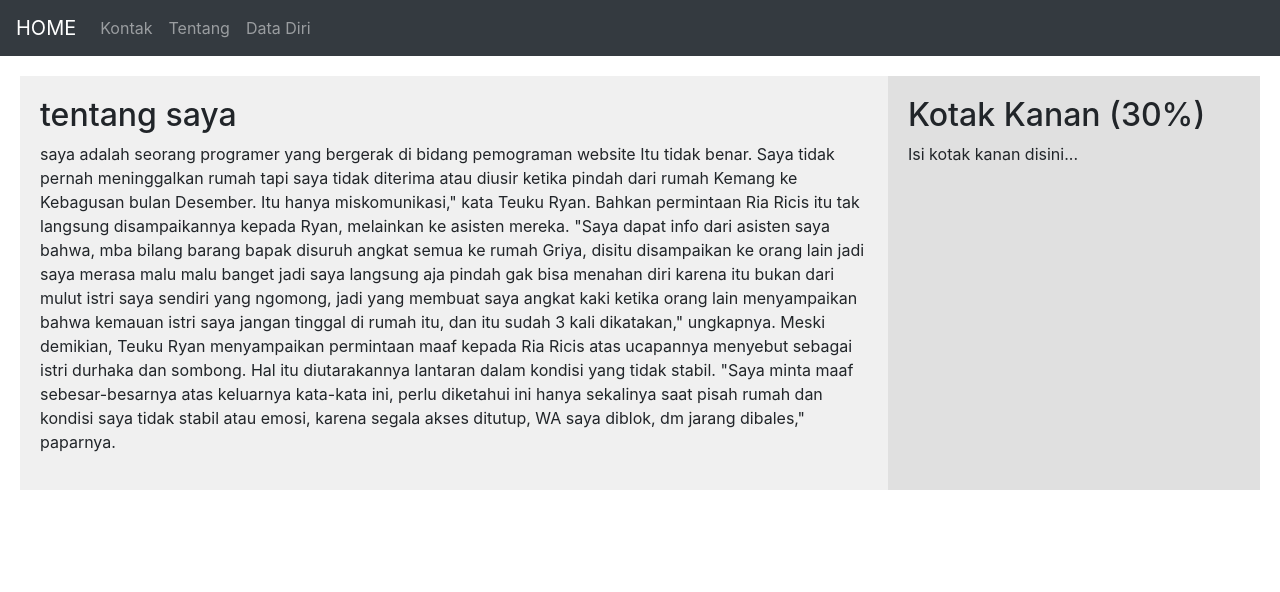
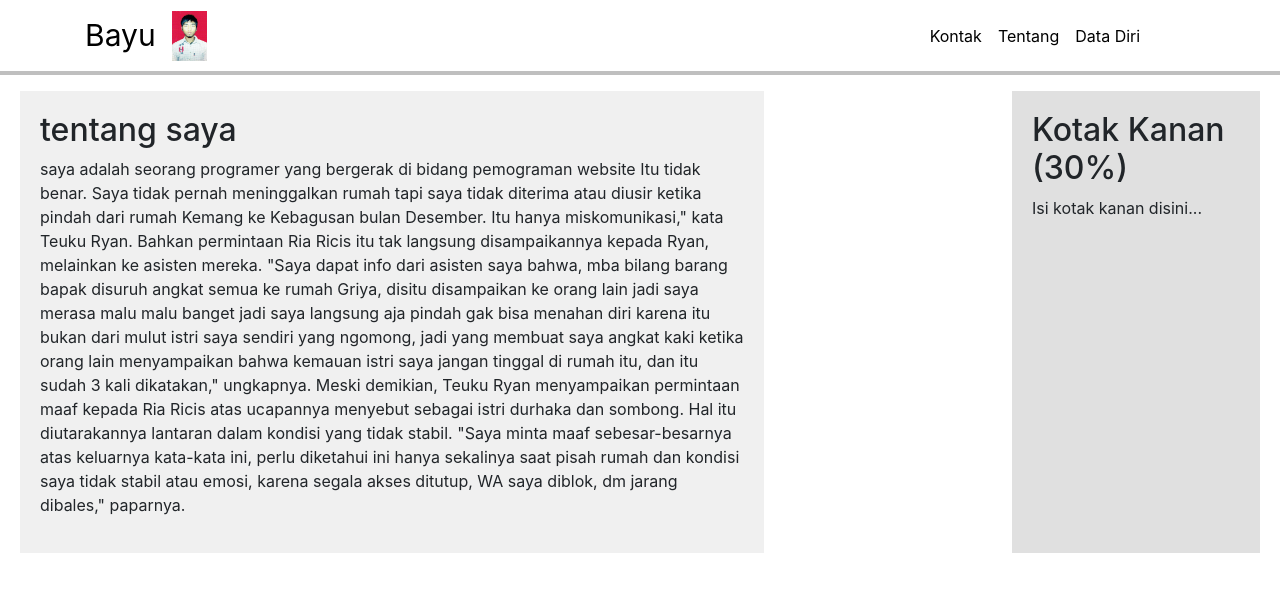
Before and after one commit to bayuwisnu92/portofolio, a plain HTML site: page index.html in a window 1280 px wide. Drawn offline with nearby package versions, Linux system fonts and the light colour scheme.

Commit message:
add navbar

```diff
--- a/index.html
+++ b/index.html
@@ -10,13 +10,15 @@
 </head>
 <body>
 
-<nav class="navbar navbar-expand-lg navbar-dark bg-dark">
-  <a class="navbar-brand" href="#">HOME</a>
+<nav class="navbar navbar-expand-lg ">
+  <div class="container">
+  <a class="navbar-brand fs-6 fw-bold" href="#">Bayu</a>
+  <img src="image/bayu.JPG" width="35px" height="50px" alt="">
   <button class="navbar-toggler" type="button" data-toggle="collapse" data-target="#navbarNav" aria-controls="navbarNav" aria-expanded="false" aria-label="Toggle navigation">
     <span class="navbar-toggler-icon"></span>
   </button>
   <div class="collapse navbar-collapse" id="navbarNav">
-    <ul class="navbar-nav">
+    <ul class="navbar-nav ms-auto" >
       <li class="nav-item">
         <a class="nav-link" href="#contact">Kontak</a>
       </li>
@@ -28,6 +30,7 @@
       </li>
     </ul>
   </div>
+</div>
 </nav>
 
 <section class="section-container">
--- a/style.css
+++ b/style.css
@@ -1,6 +1,19 @@
 /* Menetapkan semua link navbar untuk rata ke kanan */
+.navbar{
+    color:aliceblue;
+    background-color:white ;
+    box-shadow:0 0 0 4px rgba(0,0,0, 0.25);
+}
 .navbar-nav {
-    margin-right: auto;
+    margin-left: 715px;
+    color:white ;
+  }
+  .nav-item > a{
+    color: black;
+  }
+  .navbar-brand {
+    color: black;
+    font-size: 30px;
   }
   /* style UNTUK SECTION PERTANA */
   .section-container {
@@ -11,14 +24,19 @@
 
   /* Gaya untuk kotak kiri */
   .left-box {
-    width: 70%;
+    width: 60%;
     background-color: #f0f0f0;
     padding: 20px;
   }
 
   /* Gaya untuk kotak kanan */
   .right-box {
-    width: 30%;
+    width: 20%;
     background-color: #e0e0e0;
     padding: 20px;
   }
+  @media only screen and (max-width: 600px) {
+   .navbar-nav{
+    margin-left: 0px;
+   }
+  }
```
Also changed, not shown: image/Facebook.svg (added), image/Instagram.svg (added), image/Twitter.svg (added), image/arrow.svg (added), image/bayu.JPG (added), image/potrait.png (added), image/work-1.png (added), image/work-2.png (added), image/work-3.png (added).
